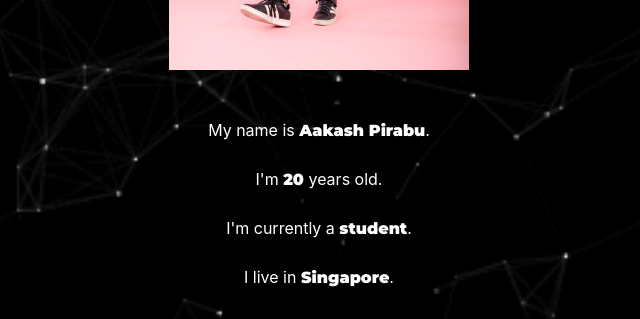
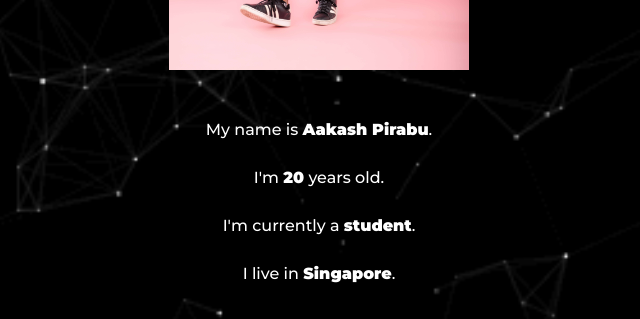
Before and after one commit to aakashpirabu/aakashpirabu.github.io, a plain HTML site: page about.html in a window 1280 px wide. Shown: the part 633-952 px from the top of the page, 321-961 px from the left. Drawn offline with Linux system fonts and the light colour scheme.

Commit message:
Update style.css

```diff
--- a/style.css
+++ b/style.css
@@ -195,6 +195,7 @@ display: block;
 margin-left: auto;
 margin-right: auto;
 text-align: center;
+font-family: "Montserrat";
 }
 
 #faded{
```
